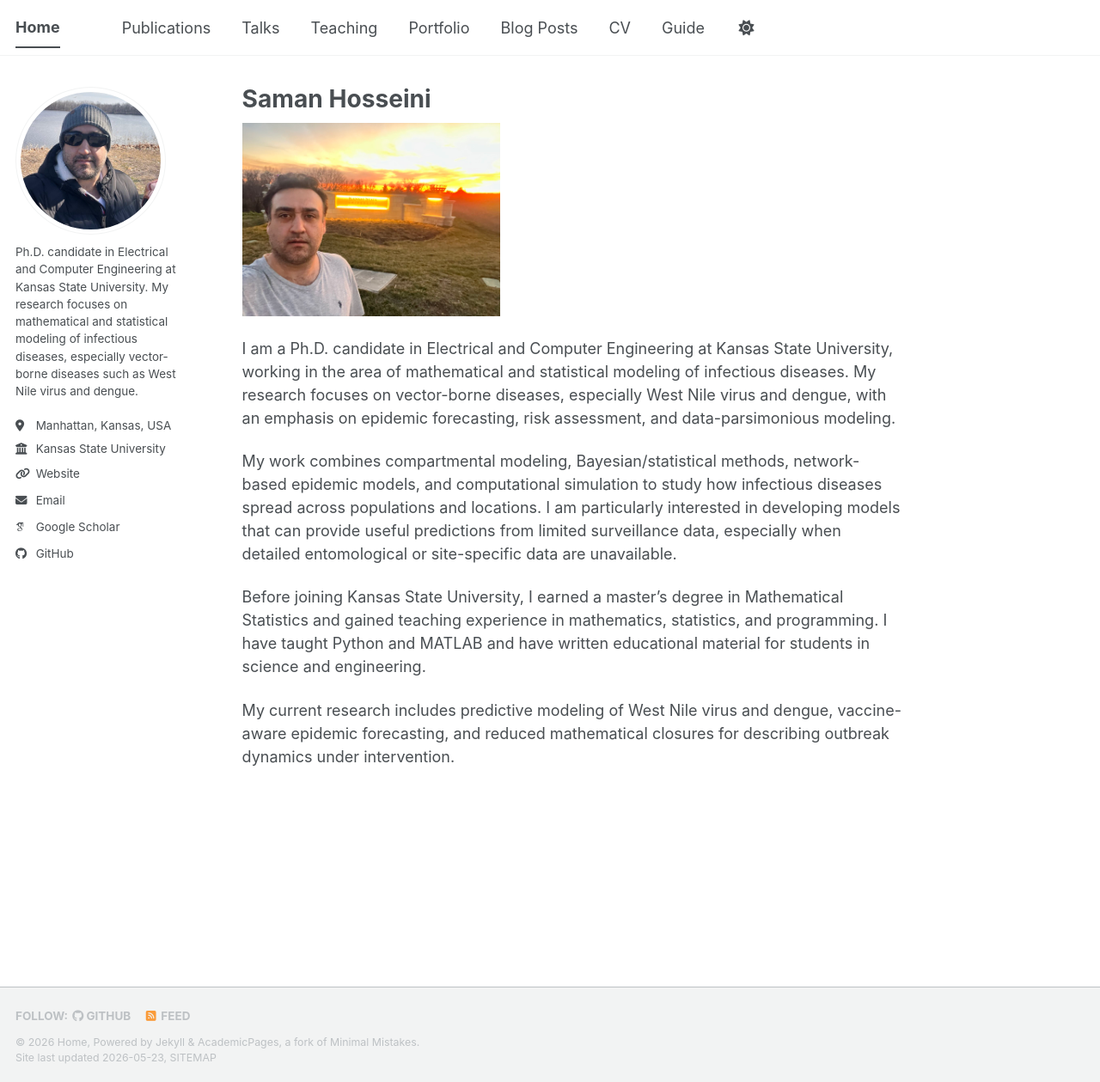
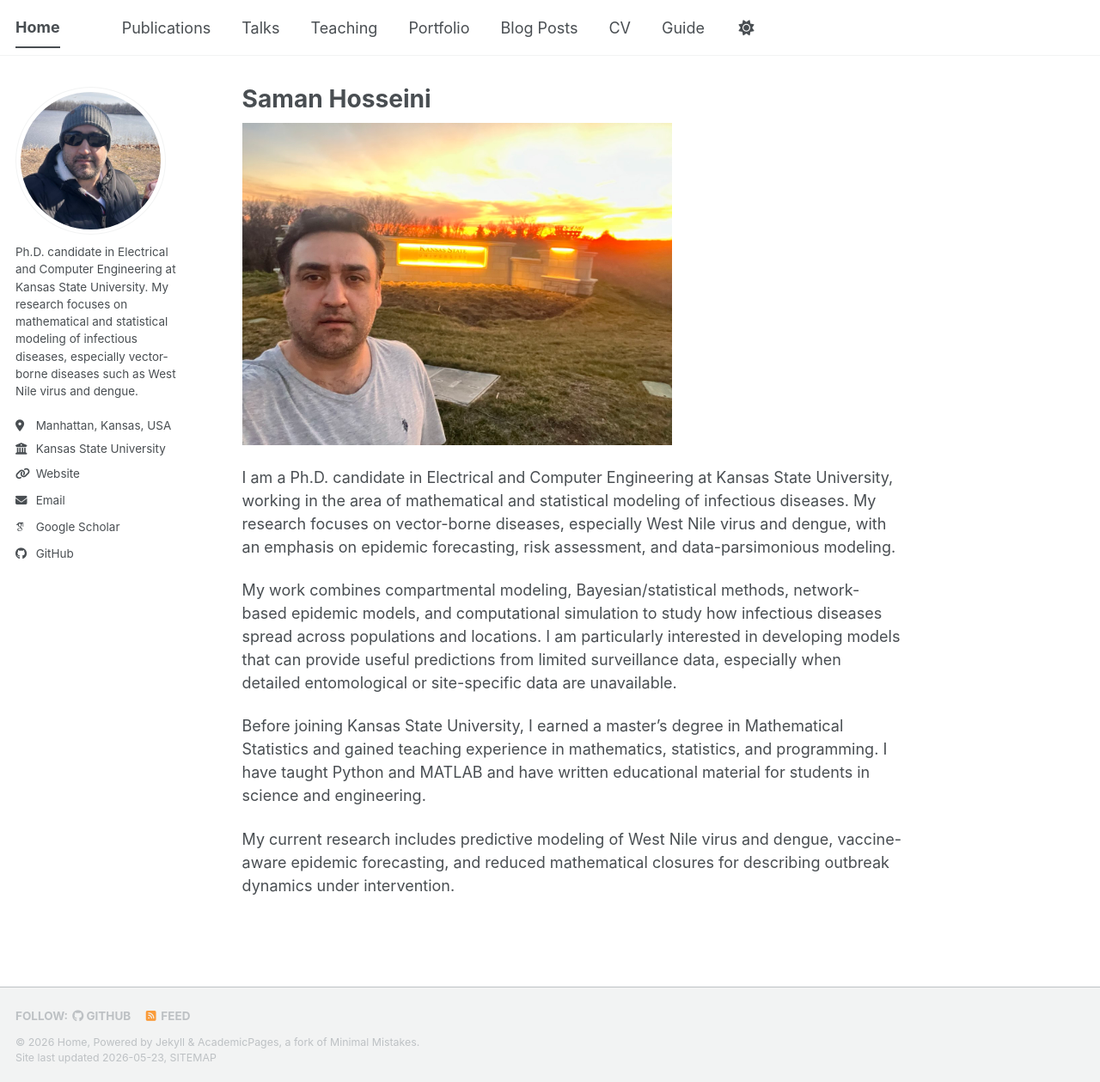
Before and after one commit to Saman-Hoss/Saman-Hoss.github.io, a Jekyll site: the page built from _pages/Home.md, in a window 1280 px wide and 1259 px high. Shown: the whole window at 86% size. Built offline with Jekyll 4.4.1, drawn with Linux system fonts in a browser that asks for light colours; some web fonts are replaced; a script bundle is joined from its source files by our own code; library files that are not in the unit come from our copies.

Commit message:
Update Home.md

```diff
--- a/_pages/Home.md
+++ b/_pages/Home.md
@@ -7,7 +7,7 @@ redirect_from:
   - /about.html
 ---
 
-<img src="/images/Kstate.jpg" alt="Kansas State University" width="300">
+<img src="/images/Kstate.jpg" alt="Kansas State University" width="500">
 
 I am a Ph.D. candidate in Electrical and Computer Engineering at Kansas State University, working in the area of mathematical and statistical modeling of infectious diseases. My research focuses on vector-borne diseases, especially West Nile virus and dengue, with an emphasis on epidemic forecasting, risk assessment, and data-parsimonious modeling.
 
```
